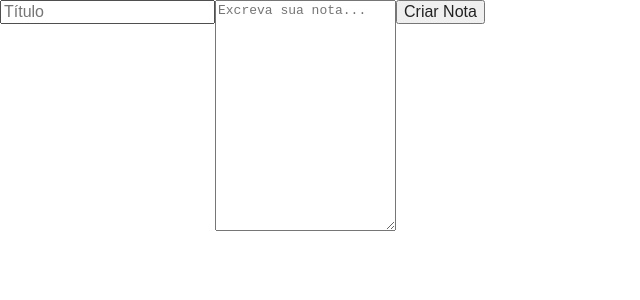
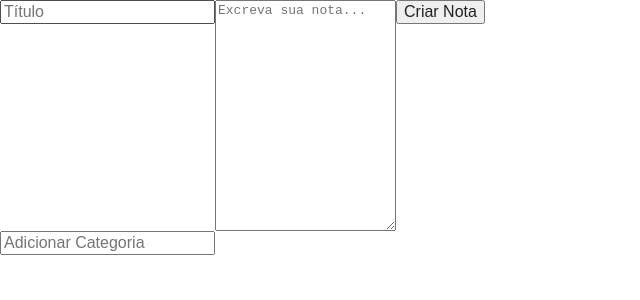
Before and after one commit to Br-ribeiro/React-notas, a React (Create React App) app: page / in a window 1280 px wide. Shown: the top 300 px of the page, without its empty margins (0-640 px from the left). Built offline with nearby package versions, Linux system fonts and the light colour scheme.

Commit message:
Adicionado a função de categoria

```diff
--- a/src/App.js
+++ b/src/App.js
@@ -1,6 +1,7 @@
 import React, { Component } from 'react';
 import ListaDeNotas  from './componets/ListaDeNotas';
 import  FormularioCadastro  from './componets/formularioCadastro';
+import ListaDeCategorias from './componets/ListaDeCategorias/';
 import "./assets/App.css";
 import './assets/index.css';
 
@@ -10,7 +11,8 @@
     super();
 
     this.state = {
-      notas:[]
+      notas:[],
+      categorias:[]
     };
   }
 
@@ -24,6 +26,12 @@
 
   }
 
+  adicionarCategoria(nomeCategoria){
+      const novoArrayCategorias = [...this.state.categorias, nomeCategoria]
+      const novoEstado = {...this.state, categorias:novoArrayCategorias};
+      this.setState(novoEstado)
+  }
+
   deletarNota(index){
     let arrayNotas = this.state.notas;
     arrayNotas.splice(index,1)
@@ -34,7 +42,16 @@
     return (
       <section>
         <FormularioCadastro criarNota={this.criarNota.bind(this)} />
-        <ListaDeNotas apagarNota={this.deletarNota.bind(this)} notas={this.state.notas} />
+        <main className="conteudo-principal">
+          <ListaDeCategorias
+            categorias={this.state.categorias}
+            adicionarCategoria={this.adicionarCategoria.bind(this)}
+          />
+          <ListaDeNotas
+            apagarNota={this.deletarNota.bind(this)}
+            notas={this.state.notas}
+          />
+        </main>
       </section>
     );
   }
--- a/src/assets/App.css
+++ b/src/assets/App.css
@@ -2,6 +2,9 @@
     display: flex;
   }
 
+  .conteudo-principal{
+    flex-grow: 3;
+  }
   :root {
     --primaria: #58a4b0;
     --secundaria: #373f51;
--- /dev/null
+++ b/src/componets/ListaDeCategorias/ListaDeCategorias.jsx
@@ -0,0 +1,34 @@
+import React, { Component } from 'react';
+
+class ListaDeCategorias extends React.Component {
+
+    _handleEventoInput(evento){
+
+        if(evento.key == "Enter"){
+            let valorCategoria = evento.target.value;
+            this.props.adicionarCategoria(valorCategoria);
+        }
+    }
+
+    render() {
+        return (
+          <section className="lista-categorias">
+
+            <ul className="lista-categorias_lista">
+                {this.props.categorias.map((categoria, index) =>{
+                    return <li key={index} className="lista-categorias_item">{categoria}</li>
+                })}
+            </ul>
+
+            <input
+              type="text"
+              className="lista-categorias_input"
+              placeholder="Adicionar Categoria"
+              onKeyUp={this._handleEventoInput.bind(this)}
+            />
+          </section>
+        );
+    }
+}
+
+export default ListaDeCategorias;
--- /dev/null
+++ b/src/componets/ListaDeCategorias/estilo.css
@@ -0,0 +1,21 @@
+.lista-categorias{
+    display: flex;
+    flex-direction: row;
+    margin-top: 12px;
+}
+.lista-categorias_lista{
+    flex: 1;
+    display: flex;
+    flex-direction: row;
+    justify-content: space-evenly;
+}
+.lista-categorias_item{
+    background-color: var(--secundaria);
+    color: white;
+    padding: 4px 8px;
+    border-radius: 10px;
+    font-family: Arial, Helvetica, sans-serif;
+}
+.lista-categorias_input{
+    margin-right: 20px;
+}
--- /dev/null
+++ b/src/componets/ListaDeCategorias/index.js
@@ -0,0 +1,3 @@
+import ListaDeCategorias from "./ListaDeCategorias";
+
+export default ListaDeCategorias;
```
